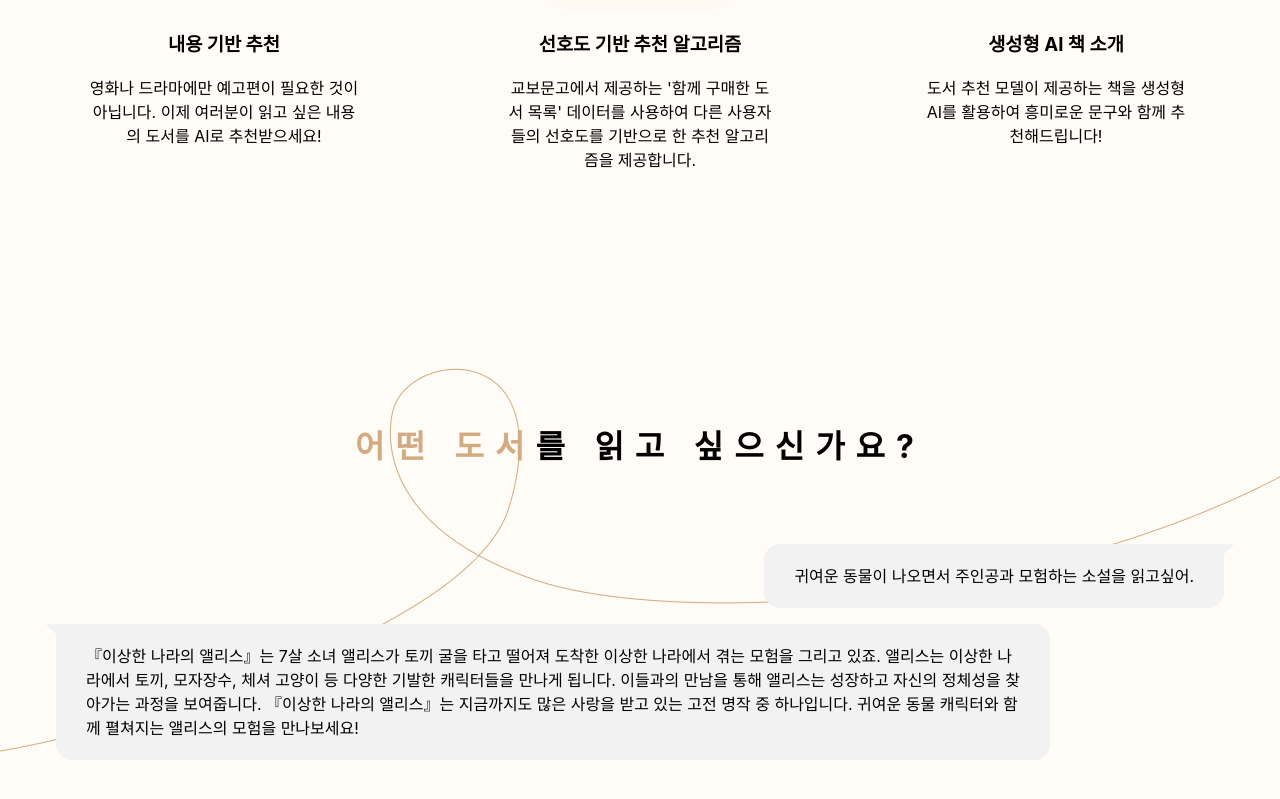
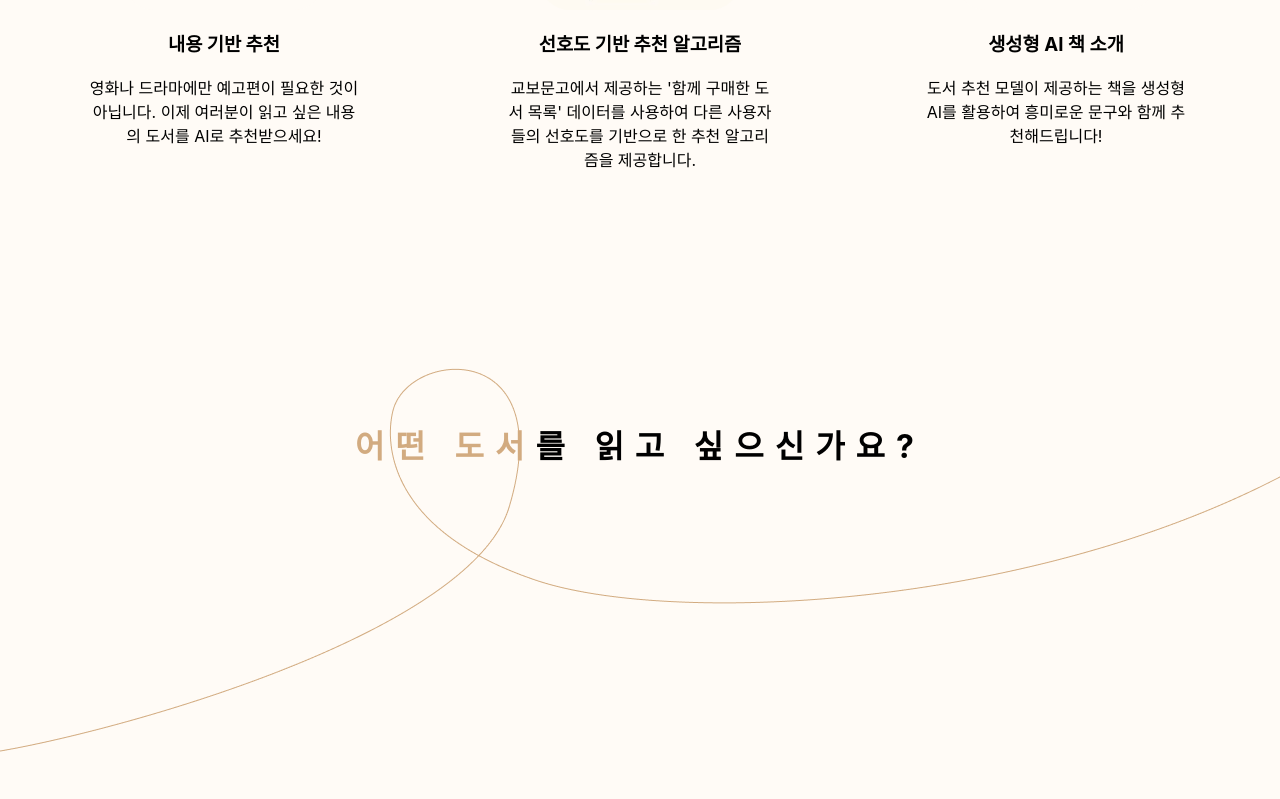
Before and after one commit to BERT-Based-Book-Recommendation/curtain-up-fe, a React (Create React App) app: page / in a window 1280 px wide. Shown: the part 2747-3546 px from the top of the page. Built offline with nearby package versions, Linux system fonts and the light colour scheme.

Commit message:
feat: 프로토타입 구현

```diff
--- a/src/components/TextBox.tsx
+++ b/src/components/TextBox.tsx
@@ -1,14 +1,17 @@
 import React from "react";
 import styled from "styled-components";
 
-const TextBox = () => {
+interface TextBoxProps {
+  visible: boolean;
+}
+const TextBox = ({ visible }: TextBoxProps) => {
   return (
-    <TextContainer>
+    <TextContainer $visible={visible}>
       <MessageByMe>
         <div className="message-container">
           <div className="tail"></div>
           <div className="message">
-            <div>귀여운 동물이 나오면서 주인공과 모험하는 소설을 읽고싶어.</div>
+            <div>감동적인 소설을 추천해줘.</div>
           </div>
         </div>
       </MessageByMe>
@@ -18,13 +21,12 @@ const TextBox = () => {
           <div className="message-container">
             <div className="tail"></div>
             <div className="message">
-              『이상한 나라의 앨리스』는 7살 소녀 앨리스가 토끼 굴을 타고 떨어져
-              도착한 이상한 나라에서 겪는 모험을 그리고 있죠. 앨리스는 이상한
-              나라에서 토끼, 모자장수, 체셔 고양이 등 다양한 기발한 캐릭터들을
-              만나게 됩니다. 이들과의 만남을 통해 앨리스는 성장하고 자신의
-              정체성을 찾아가는 과정을 보여줍니다. 『이상한 나라의 앨리스』는
-              지금까지도 많은 사랑을 받고 있는 고전 명작 중 하나입니다. 귀여운
-              동물 캐릭터와 함께 펼쳐지는 앨리스의 모험을 만나보세요!
+              감동적인 소설을 찾고 있다면, 빛의 소설가 백수린의 첫 소설집 『폴링
+              인 폴』을 추천합니다. 이번 개정판은 백수린 작가가 처음으로 두 손
+              가득 귀중히 떠서 건넸던 새하얀 마음을 담아, 그녀의 섬세하고 찬란한
+              소설 세계를 다시 만나볼 수 있는 특별한 기회입니다. 『폴링 인
+              폴』은 작가의 깨끗하고 순정했던 마음이 고스란히 담긴 작품으로, 그
+              동안의 여정을 되돌아볼 수 있는 소중한 선물이 될 것입니다.
             </div>
             <div className="wrapper"></div>
           </div>
@@ -34,7 +36,13 @@ const TextBox = () => {
   );
 };
 
-const TextContainer = styled.div`
+const TextContainer = styled.div<{ $visible: boolean }>`
+  ${({ $visible }) =>
+    $visible
+      ? `
+      visibility: visible
+          `
+      : `visibility: hidden`};
   height: 400px;
 `;
 
--- a/src/components/TextInput.tsx
+++ b/src/components/TextInput.tsx
@@ -1,14 +1,21 @@
-import React from "react";
+import React, { Dispatch, SetStateAction } from "react";
 import styled from "styled-components";
 
-const TextInput = () => {
+//name 적용 필요 : RegisterProfileCareerAddPage
+interface InputProps {
+  onChange: (e: any) => void;
+  setIsShown: () => void;
+}
+
+const TextInput = ({ onChange, setIsShown }: InputProps) => {
   return (
     <InputContainer>
       <input
+        onChange={onChange}
         type="text"
         placeholder="추천 받고 싶은 도서의 내용을 입력하세요."
       />
-      <img src="/assets/send-icon.png" alt="send-button" />
+      <img onClick={setIsShown} src="/assets/send-icon.png" alt="send-button" />
     </InputContainer>
   );
 };
--- a/src/pages/BookRecommendIndexPage.tsx
+++ b/src/pages/BookRecommendIndexPage.tsx
@@ -1,9 +1,15 @@
-import React from "react";
+import React, { useState } from "react";
 import styled from "styled-components";
 import TextBox from "../components/TextBox";
 import TextInput from "../components/TextInput";
 
 const BookRecommendIndexPage = () => {
+  const [isShown, setIsShown] = useState(false);
+
+  const handleOnChange = (e: any) => {
+    // console.log(e.target.value);
+  };
+
   return (
     <BookRecommend>
       <ImageContainer>
@@ -13,8 +19,11 @@ const BookRecommendIndexPage = () => {
         <strong>어떤 도서</strong>를 읽고 싶으신가요?
       </Title>
       <TextContainer>
-        <TextBox />
-        <TextInput />
+        <TextBox visible={isShown} />
+        <TextInput
+          onChange={handleOnChange}
+          setIsShown={() => setIsShown(true)}
+        />
       </TextContainer>
     </BookRecommend>
   );
--- a/src/pages/RecommendListIndexPage.tsx
+++ b/src/pages/RecommendListIndexPage.tsx
@@ -2,10 +2,24 @@ import React, { useState } from "react";
 import styled from "styled-components";
 
 const RECOMMEND_LIST = [
-  "https://contents.kyobobook.co.kr/sih/fit-in/458x0/pdt/9788952776372.jpg",
-  "https://contents.kyobobook.co.kr/sih/fit-in/300x0/pdt/9791130649672.jpg",
-  "https://contents.kyobobook.co.kr/sih/fit-in/300x0/pdt/9791138483049.jpg",
-  "https://contents.kyobobook.co.kr/sih/fit-in/300x0/pdt/9791161571188.jpg",
+  {
+    title: "초록은 어디에나",
+    text: "감동적인 소설을 찾고 있다면, 임선우의 『초록은 어디에나』를 추천합니다. 저마다의 초록을 품은 따뜻한 슬픔의 모습들 속에서 우리는 엉뚱한 환상이 일상으로 녹아드는 순간을 만날 수 있습니다. 색도 온도도 다른 다양한 감정들이 조화를 이루며 독자의 마음을 따스하게 어루만져 줄 것입니다.",
+    img: "https://contents.kyobobook.co.kr/sih/fit-in/458x0/pdt/9788954449496.jpg",
+    link: "https://product.kyobobook.co.kr/detail/S000209150116",
+  },
+  {
+    title: "꿰맨 눈의 마을",
+    text: "감동적인 소설을 원한다면, 조예은의 『꿰맨 눈의 마을』을 읽어보세요. 바이러스가 뒤덮인 종말의 세계에서 살아남은 이들의 우정과 사랑, 모험이 펼쳐지는 이 소설은 독창적인 호러와 따뜻한 인간애가 공존합니다. 독특한 상상력으로 빚어낸 이야기가 마음 깊이 울림을 줄 것입니다.",
+    img: "https://contents.kyobobook.co.kr/sih/fit-in/458x0/pdt/9788954449670.jpg",
+    link: "https://product.kyobobook.co.kr/detail/S000211606436",
+  },
+  {
+    title: "투 유",
+    text: "감동적인 소설을 찾고 있다면, 『투 유』 앤솔러지를 추천합니다. 김빵, 김화진, 김청귤, 구소현, 명소정이 전하지 못한 마음을 담은 다섯 편의 이야기로, 애써 외면했던 감정을 들여다보게 합니다. 오래도록 마음을 밝혀줄 이 앤솔러지는 당신의 감성을 따뜻하게 어루만질 것입니다.",
+    img: "https://contents.kyobobook.co.kr/sih/fit-in/458x0/pdt/9791191824353.jpg",
+    link: "https://product.kyobobook.co.kr/detail/S000211606436",
+  },
 ];
 
 const RecommendListIndexPage = () => {
@@ -23,28 +37,22 @@ const RecommendListIndexPage = () => {
           <WrapCard
             $align={index % 2}
             $isClicked={clickedIndex === index}
-            key={book}
+            key={index}
           >
             <CardImg
-              key={book}
-              src={book}
+              key={index}
+              src={book.img}
               alt="book"
               $isClicked={clickedIndex === index}
               $align={index % 2}
               onClick={() => handleClick(index)}
             />
             <WrapText $align={index % 2}>
-              <h3>첫 번째 도서 제목</h3>
-              <p>
-                도서 설명 도서 설명 도서 설명 도서 설명 도서 설명 도서 설명 도서
-                설명 도서 설명 도서 설명 도서 설명 도서 설명 도서 설명 도서 설명
-                도서 설명 도서 설명 도서 설명 도서 설명 도서 설명 도서 설명 도서
-                설명 도서 설명 도서 설명 도서 설명 도서 설명 도서 설명 도서 설명
-                도서 설명 도서 설명 도서 설명 도서 설명 도서 설명 도서 설명 도서
-                설명 도서 설명 도서 설명 도서 설명 도서 설명 도서 설명 도서 설명
-                도서 설명 도서 설명 도서 설명 도서 설명
-              </p>
-              <button>구매하러 가기</button>
+              <h3>{book.title}</h3>
+              <p>{book.text}</p>
+              <a href={book.link} target="_blank">
+                <button>구매하러 가기</button>
+              </a>
             </WrapText>
           </WrapCard>
         ))}
```
